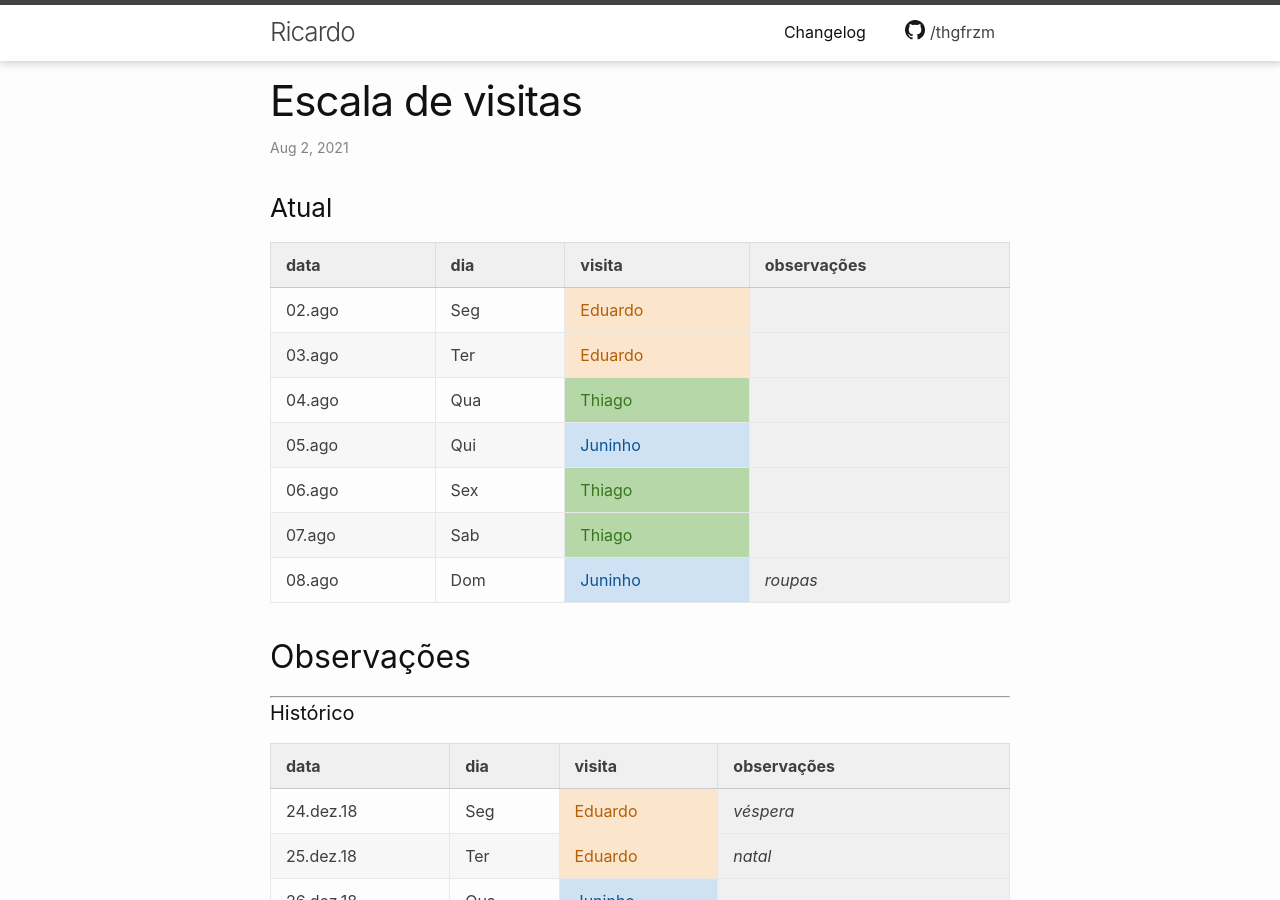
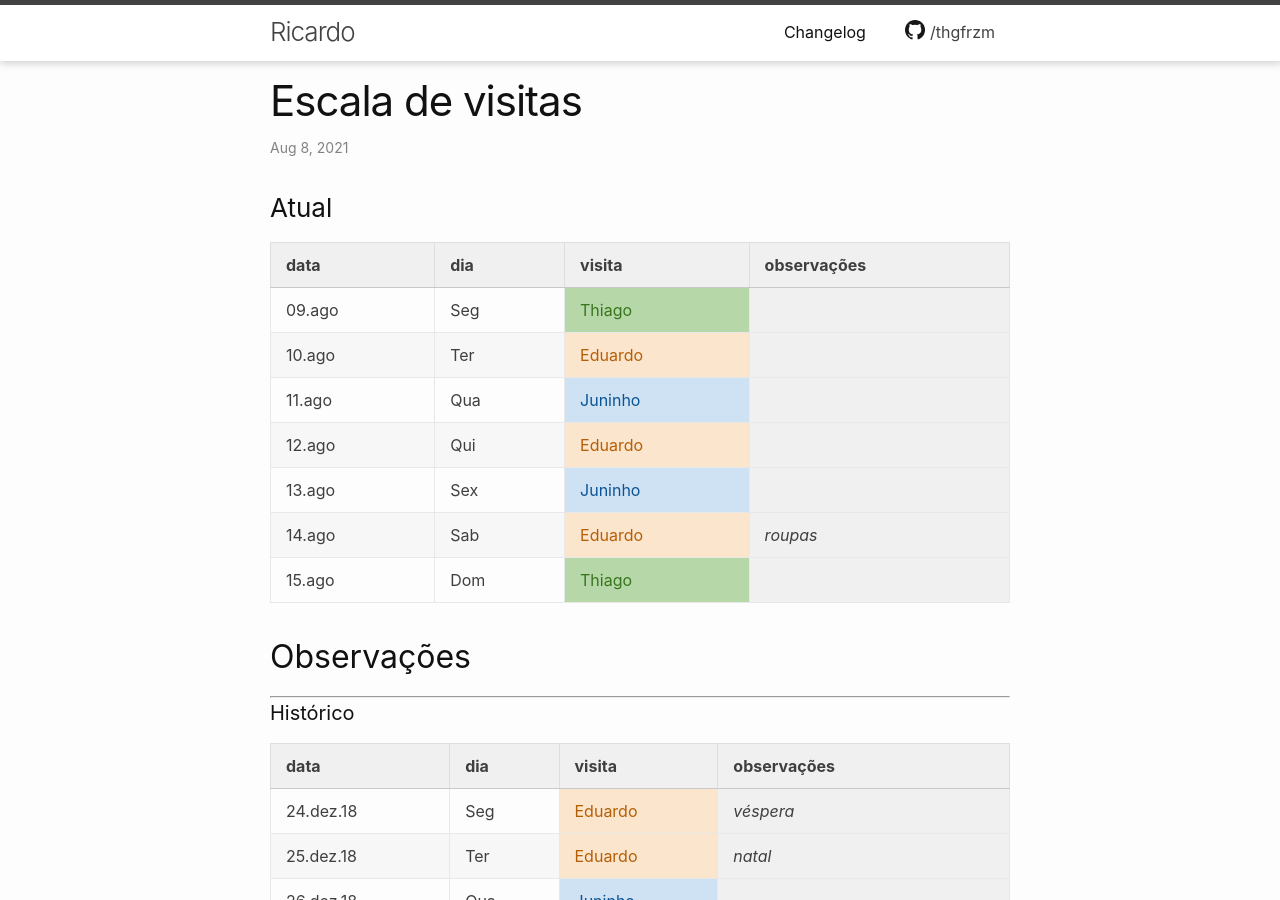
Before and after one commit to thgfrzm/ricardo, a Jekyll site: the page built from _posts/2018-12-23-escala-visitas.markdown, in a window 1280 px wide and 900 px high. Built offline with Jekyll 4.4.1, drawn with Linux system fonts in a browser that asks for light colours; some of the changed text lies outside the part shown.

Commit message:
Update 2018-12-23-escala-visitas.markdown

```diff
--- a/_posts/2018-12-23-escala-visitas.markdown
+++ b/_posts/2018-12-23-escala-visitas.markdown
@@ -1,7 +1,7 @@
 ---
 layout: post
 title:  "Escala de visitas"
-date:   2021-08-02 00:00:00 -0300
+date:   2021-08-08 00:00:00 -0300
 categories: agenda
 ---
 <!--
@@ -15,13 +15,13 @@ categories: agenda
 
 | data   | dia | visita  | observações |
 | ------ | --- | ------- | ----------- |
-| 02.ago | Seg | Eduardo |             |
-| 03.ago | Ter | Eduardo |             |
-| 04.ago | Qua | Thiago  |             |
-| 05.ago | Qui | Juninho |             |
-| 06.ago | Sex | Thiago  |             |
-| 07.ago | Sab | Thiago  |             |
-| 08.ago | Dom | Juninho | _roupas_    |
+| 09.ago | Seg | Thiago  |             |
+| 10.ago | Ter | Eduardo |             |
+| 11.ago | Qua | Juninho |             |
+| 12.ago | Qui | Eduardo |             |
+| 13.ago | Sex | Juninho |             |
+| 14.ago | Sab | Eduardo | _roupas_    |
+| 15.ago | Dom | Thiago  |             |
 
 ## Observações
 
@@ -984,3 +984,10 @@ categories: agenda
 | 30.jul    | Sex | Juninho     |                     |
 | 31.jul    | Sab | Eduardo     |                     |
 | 01.ago    | Dom | Thiago      | _roupas_            |
+| 02.ago    | Seg | Eduardo     |                     |
+| 03.ago    | Ter | Eduardo     |                     |
+| 04.ago    | Qua | Thiago      |                     |
+| 05.ago    | Qui | Juninho     |                     |
+| 06.ago    | Sex | Thiago      |                     |
+| 07.ago    | Sab | Thiago      |                     |
+| 08.ago    | Dom | Juninho     | _roupas_            |
```
